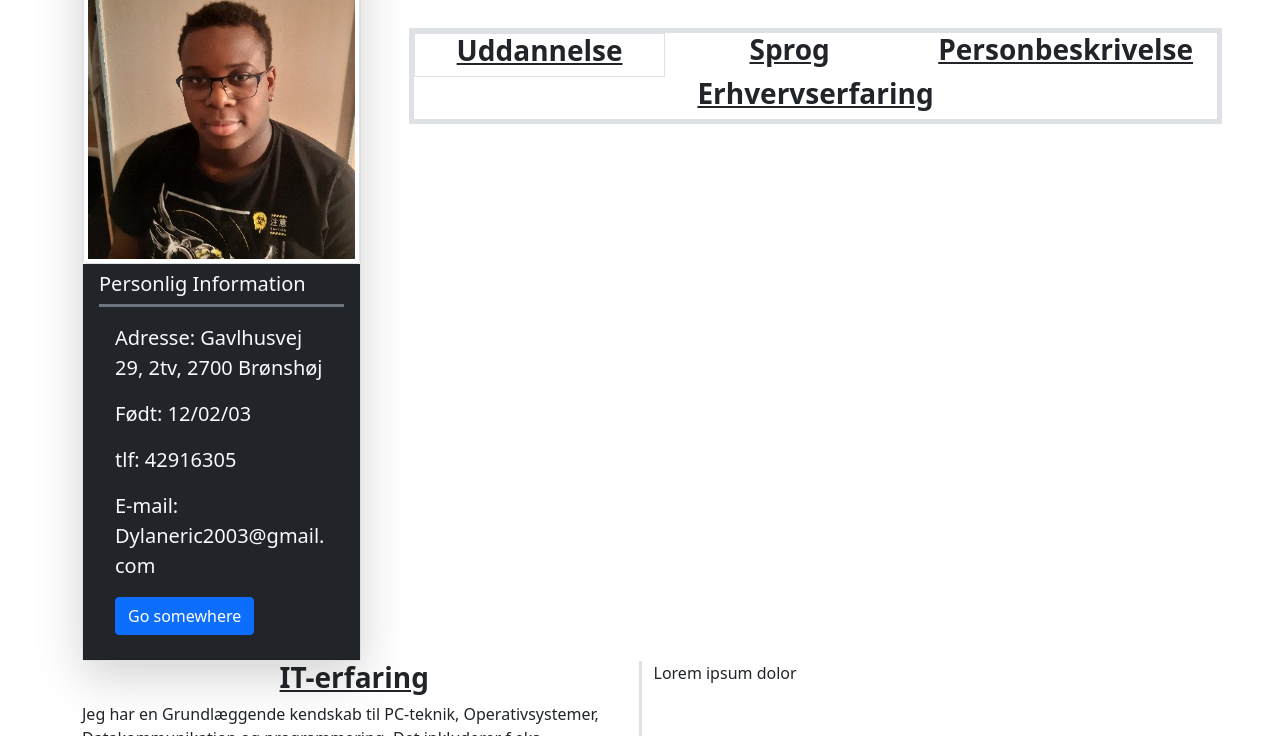
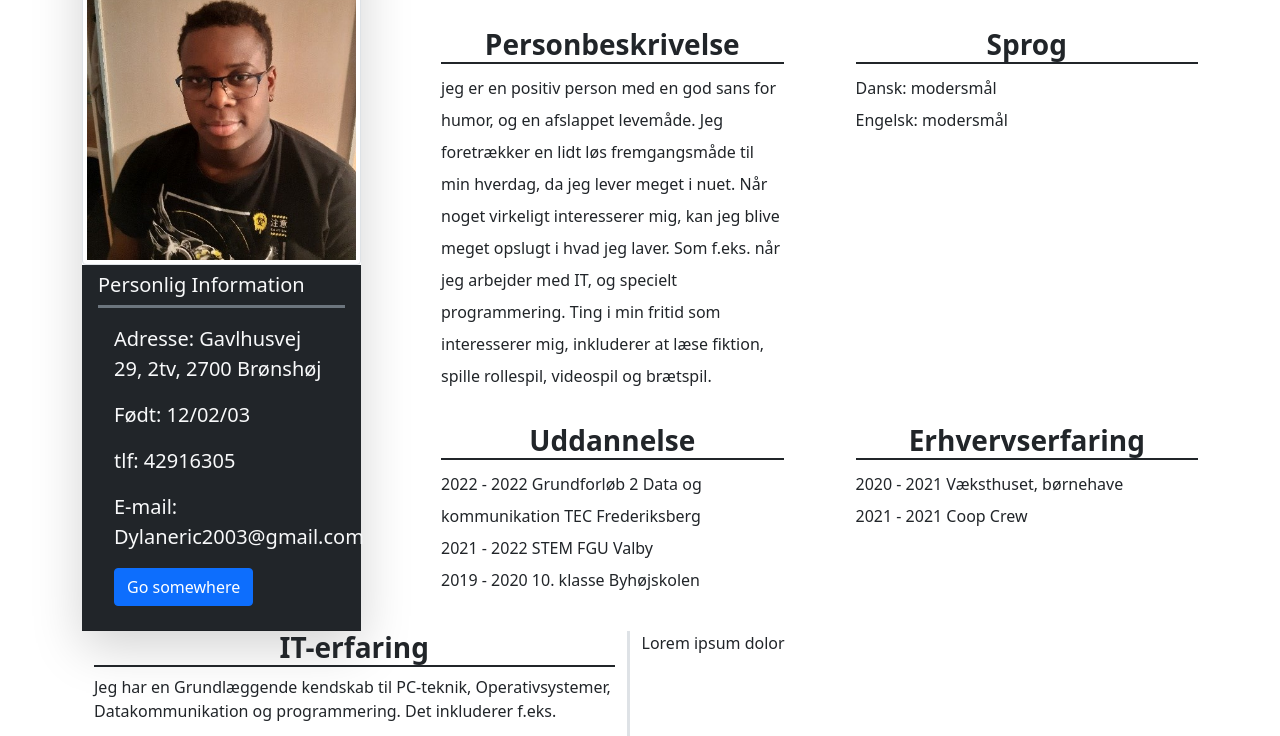
Before and after one commit to Dyerag/CV, a plain HTML site: page code.html in a window 1280 px wide. Shown: the part 223-959 px from the top of the page. Drawn offline with nearby package versions, Linux system fonts and the light colour scheme.

Commit message:
finished the columns for work info, and their layout on larges screens.

```diff
--- a/code.html
+++ b/code.html
@@ -13,15 +13,15 @@
 <body>
     <div class="display-4 text-center fw-bold bg-primary text-light mb-5 border-bottom border-5">CV</div>
 
-
     <div class="container-lg">
         <div class="row g-0">
-            <!--info card-->
-            <div class="col-6 col-md-3">
-                <div class="card shadow-lg">
+
+            <!--card info colum-->
+            <div class="col-6 col-md-3 shadow-lg">
 
                 <!--picture on the card-->
-                    <img src="assets\me!.jpg" class="card-img-top img-thumbnail" alt="billed af mig">
+                <img src="assets\me!.jpg" class="card-img-top img-thumbnail"
+                    alt="det ser ud til at du ikke kan se billede af mig">
                 <div class="card-header bg-dark text-light">
 
                     <!--text on the card-->
@@ -37,46 +37,70 @@
                         <!--^reminder to potentionally put download link to my pdf CV^-->
                     </div>
                 </div>
-
-                </div>
             </div>
 
-            <!--info colum-->
+
+            <!--work info colum-->
             <div class="col">
                 <!--on smaller screens, my name is removed from the center-->
                 <div class="display-4 fw-bold mt-3 mb-5 d-none d-md-block text-center">
                     Dylan Eric Aghahowa
                 </div>
 
-                <!-- education, language, discription and work experience are under my name-->
-                <div class="row ms-5 border border-5 gx-5">
+                <!--work related info--> <!--the underlines are different lenghts on small screens-->
+                <div class="ms-3 ps-3 lh-lg">
 
-                    <!--education-->
-                    <div class="col border border-1">
-                        <h3 class="text-decoration-underline fw-bold text-center">Uddannelse</h3>
+                    <!--work info top group (unlikely to change much in the future)-->
+                    <div class="row justify-content-center mb-3">
 
+                        <!--discription of me-->
+                        <div class="col mx-5">
+                            <h3 class="border-bottom border-2 border-dark fw-bold text-center">Personbeskrivelse</h3>
+                            <p class="col">
+                                jeg er en positiv person med en god sans for humor, og en afslappet levemåde. Jeg
+                                foretrækker en lidt løs fremgangsmåde til min hverdag, da jeg lever meget i nuet.
+                                Når noget virkeligt interesserer mig, kan jeg blive meget opslugt i hvad jeg laver.
+                                Som f.eks. når jeg arbejder med IT, og specielt programmering. Ting i min fritid som
+                                interesserer mig, inkluderer at læse fiktion, spille rollespil, videospil og
+                                brætspil.
+                            </p>
                         </div>
 
                         <!--language-->
                         <div class="col">
-                        <h3 class="text-decoration-underline fw-bold text-center">Sprog</h3>
-
+                            <h3 class="border-bottom border-2 border-dark fw-bold text-center">Sprog</h3>
+                            <p>
+                                Dansk: modersmål <br>
+                                Engelsk: modersmål
+                            </p>
+                        </div>
                     </div>
 
-                    <!--discription-->
-                    <div class="col">
-                        <h3 class="text-decoration-underline fw-bold text-center">Personbeskrivelse</h3>
+                    <!--work info bottom group-->
+                    <div class="row">
 
+                        <!--education-->
+                        <div class="col mx-5">
+                            <h3 class="border-bottom border-2 border-dark fw-bold text-center">Uddannelse</h3>
+                            <p>
+                                2022 - 2022 Grundforløb 2 Data og kommunikation TEC Frederiksberg<br>
+                                2021 - 2022 STEM FGU Valby <br>
+                                2019 - 2020 10. klasse Byhøjskolen
+                            </p>
                         </div>
 
                         <!--work experience-->
                         <div class="col">
-                        <h3 class="text-decoration-underline fw-bold text-center">Erhvervserfaring</h3>
-
+                            <h3 class="border-bottom border-2 border-dark fw-bold text-center">Erhvervserfaring</h3>
+                            <p>
+                                2020 - 2021 Væksthuset, børnehave <br>
+                                2021 - 2021 Coop Crew
+                            </p>
                         </div>
                     </div>
 
                 </div>
+
 
             </div>
 
@@ -86,7 +110,7 @@
                 <div class="col border-end border-3">
                     <div>
                         <!--IT-experience discription-->
-                    <h3 class="fw-bold text-decoration-underline text-center">IT-erfaring</h3>
+                        <h3 class="border-bottom border-2 border-dark fw-bold text-center">IT-erfaring</h3>
                         <p>Jeg har en Grundlæggende kendskab til PC-teknik, Operativsystemer, Datakommunikation og
                             programmering. Det inkluderer f.eks.
                         </p>
@@ -138,6 +162,8 @@
                     Lorem ipsum dolor
                 </div>
             </div>
+
+
         </div>
 
 
```
Lines whose indentation alone changed are shown as unchanged.
